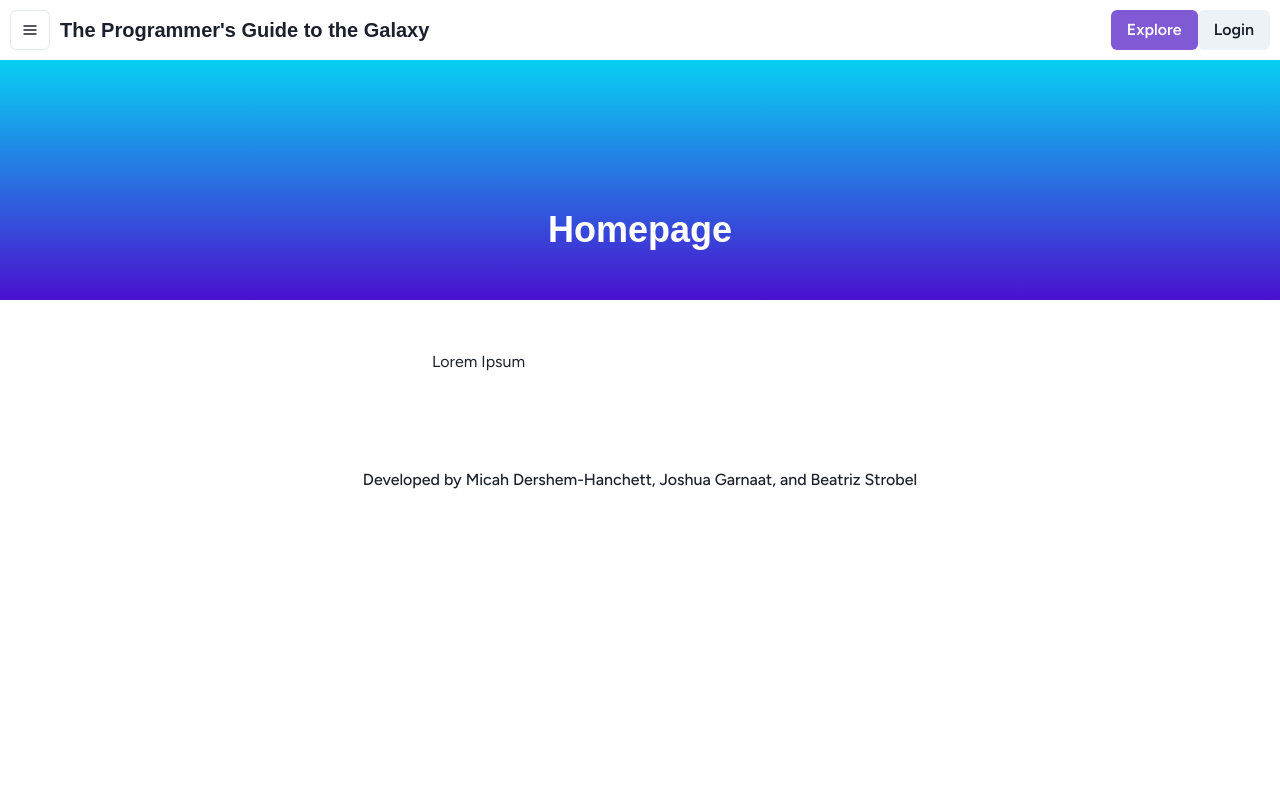
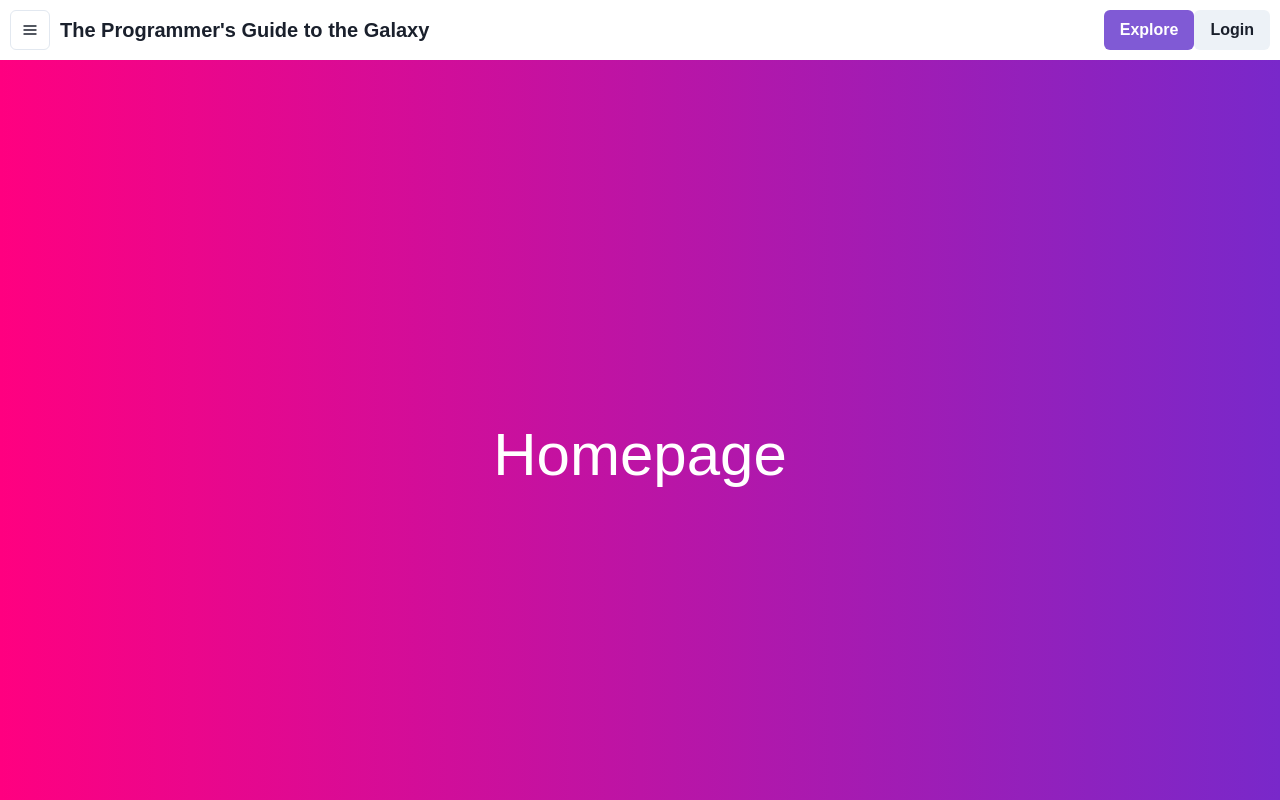
Before and after one commit to beastrobel/project3, a React (Vite) app in the folder client/: page / in a window 1280 px wide. Shown: the top 800 px of the page. Built offline with nearby package versions, Linux system fonts and the light colour scheme.

Commit message:
Added hero images

```diff
--- a/client/src/App.jsx
+++ b/client/src/App.jsx
@@ -1,4 +1,3 @@
-import './Main.css';
 import { Outlet } from 'react-router-dom';
 import { ApolloClient , InMemoryCache, ApolloProvider, createHttpLink } from '@apollo/client';
 import { ChakraProvider } from '@chakra-ui/react';
@@ -12,7 +11,7 @@ import CSS from './pages/CSS';
 import HomePage from './pages/Homepage';
 import HTML from './pages/HTML';
 import JavaScript from './pages/JavaScript';
-import MySQL from './pages/SQL';
+import SQL from './pages/SQL';
 import React from './pages/React';
 
 
--- a/client/src/Main.css
+++ /dev/null
@@ -1,25 +0,0 @@
-* {
-    font-family: 'Figtree', sans-serif;
-}
-
-body {
-    margin: 0px;
-    padding: 0px;
-}
-
-.hero-image {
-    background-image: linear-gradient(rgb(8, 208, 243), rgb(74, 17, 207));
-    height: 30vh;
-    background-repeat: no-repeat;
-    background-size: cover;
-    position: relative;
-  }
-
-  .hero-text {
-    text-align: center;
-    position: absolute;
-    margin-top: 50px;
-    top: 50%;
-    left: 50%;
-    transform: translate(-50%, -50%);
-  }
--- a/client/src/pages/CSS.jsx
+++ b/client/src/pages/CSS.jsx
@@ -1,4 +1,4 @@
-import { Container, Box, Heading, Text, Button, Link } from "@chakra-ui/react";
+import { Container, Box, Heading, Text, Button, Link, Center, Image } from "@chakra-ui/react";
 
 function CSS() {
   const boxStyles = {
@@ -12,13 +12,34 @@ function CSS() {
     marginRight: "10px",
   };
 
+  const heroBoxStyles= {
+    bgColor: "black",
+    h: "300px",
+    position: "relative",
+
+  };
+
+  const heroTextStyles= {
+    color: "white",
+    fontSize: "5xl",
+    pos: "absolute",
+    top: "50%",
+    left: "50%",
+    transform: "translate(-50%,-50%)",
+  };
+
+  const imageStyles={
+    boxSize: "full",
+    opacity: "60%",
+    blendMode: "screen",
+  }
+
   return (
     <Box as="section">
-      <div className="hero-image">
-        <div className="hero-text">
-          <Heading color="white">CSS</Heading>
-        </div>
-      </div>
+      <Box sx={heroBoxStyles}>
+          <Image src="/CSS.png" sx={imageStyles} />
+          <Heading as="h1" sx={heroTextStyles}>CSS</Heading>
+      </Box>
       <Container maxWidth="md" py="50px">
         <Text>
           CSS, or Cascading Style Sheets, serves as the styling language in web
--- a/client/src/pages/HTML.jsx
+++ b/client/src/pages/HTML.jsx
@@ -1,4 +1,4 @@
-import { Container, Box, Heading, Text, Button, Link } from "@chakra-ui/react";
+import { Container, Box, Heading, Text, Button, Link, Image } from "@chakra-ui/react";
 
 function HTML() {
   const boxStyles = {
@@ -12,13 +12,34 @@ function HTML() {
     marginRight: "10px",
   };
 
+  const heroBoxStyles= {
+    bgColor: "black",
+    h: "300px",
+    position: "relative",
+
+  };
+
+  const heroTextStyles= {
+    color: "white",
+    fontSize: "5xl",
+    pos: "absolute",
+    top: "50%",
+    left: "50%",
+    transform: "translate(-50%,-50%)",
+  };
+
+  const imageStyles={
+    boxSize: "full",
+    opacity: "60%",
+    blendMode: "screen",
+  }
+
   return (
     <Box as="section">
-      <div className="hero-image">
-        <div className="hero-text">
-          <Heading color="white">HTML</Heading>
-        </div>
-      </div>
+      <Box sx={heroBoxStyles}>
+          <Image src="/HTML.jpg" sx={imageStyles} />
+          <Heading as="h1" sx={heroTextStyles}>HTML</Heading>
+      </Box>
       <Container maxWidth="md" py="50px">
         <Text>
           HTML, or HyperText Markup Language, is the blueprint for web pages. It
--- a/client/src/pages/Homepage.jsx
+++ b/client/src/pages/Homepage.jsx
@@ -1,23 +1,21 @@
-import { Container, Box, Heading, Text, Button, Link } from "@chakra-ui/react";
+import { Container, Box, Heading, Text, Button, Link, Center } from "@chakra-ui/react";
+
+const heroBoxStyles= {
+    bgGradient: "linear(to-l, #7928CA, #FF0080)",
+    h: "900px",
+}
+
+const heroTextStyles= {
+    color: "white",
+    fontSize: "6xl",
+    pt: "350px",
+}
 
 function Homepage () {
 
-    const boxStyles = {
-        p: "10px",
-    }
-
     return(
-        <Box as="section">
-            <div className="hero-image">
-                <div className="hero-text">
-                    <Heading color="white">Homepage</Heading>
-                </div>
-            </div>
-            <Container maxWidth="md" py="50px">
-                <Text>Lorem Ipsum</Text>
-            </Container>
-        <Box sx={boxStyles}>
-        </Box>
+        <Box as="section" sx={heroBoxStyles}>
+            <Center as="h1" sx={heroTextStyles}>Homepage</Center>
         </Box>
     )
 }
--- a/client/src/pages/JavaScript.jsx
+++ b/client/src/pages/JavaScript.jsx
@@ -1,4 +1,4 @@
-import { Container, Box, Heading, Text, Button, Link } from "@chakra-ui/react";
+import { Container, Box, Heading, Text, Button, Link, Image } from "@chakra-ui/react";
 
 function JavaScript() {
   const boxStyles = {
@@ -12,13 +12,34 @@ function JavaScript() {
     marginRight: "10px",
   };
 
+  const heroBoxStyles= {
+    bgColor: "black",
+    h: "300px",
+    position: "relative",
+
+  };
+
+  const heroTextStyles= {
+    color: "white",
+    fontSize: "5xl",
+    pos: "absolute",
+    top: "50%",
+    left: "50%",
+    transform: "translate(-50%,-50%)",
+  };
+
+  const imageStyles={
+    boxSize: "full",
+    opacity: "60%",
+    blendMode: "screen",
+  }
+
   return (
     <Box as="section">
-      <div className="hero-image">
-        <div className="hero-text">
-          <Heading color="white">JavaScript</Heading>
-        </div>
-      </div>
+      <Box sx={heroBoxStyles}>
+          <Image src="/JS.jpg" sx={imageStyles} />
+          <Heading as="h1" sx={heroTextStyles}>JavaScript</Heading>
+      </Box>
       <Container maxWidth="md" py="50px">
         <Text>
           JavaScript is a coding language mainly used for making websites
--- a/client/src/pages/React.jsx
+++ b/client/src/pages/React.jsx
@@ -1,4 +1,4 @@
-import { Container, Box, Heading, Text, Button, Link } from "@chakra-ui/react";
+import { Container, Box, Heading, Text, Button, Link, Image } from "@chakra-ui/react";
 
 function ReactComponent() {
   const boxStyles = {
@@ -12,13 +12,34 @@ function ReactComponent() {
     marginRight: "10px",
   };
 
+  const heroBoxStyles= {
+    bgColor: "black",
+    h: "300px",
+    position: "relative",
+
+  };
+
+  const heroTextStyles= {
+    color: "white",
+    fontSize: "5xl",
+    pos: "absolute",
+    top: "50%",
+    left: "50%",
+    transform: "translate(-50%,-50%)",
+  };
+
+  const imageStyles={
+    boxSize: "full",
+    opacity: "60%",
+    blendMode: "screen",
+  }
+
   return (
     <Box as="section">
-      <div className="hero-image">
-        <div className="hero-text">
-          <Heading color="white">React</Heading>
-        </div>
-      </div>
+      <Box sx={heroBoxStyles}>
+          <Image src="/REACT.jpg" sx={imageStyles} />
+          <Heading as="h1" sx={heroTextStyles}>React</Heading>
+      </Box>
       <Container maxWidth="md" py="50px">
         <Text>
           React is a JavaScript library for building user interfaces. Developed
--- a/client/src/pages/SQL.jsx
+++ b/client/src/pages/SQL.jsx
@@ -1,6 +1,6 @@
-import { Container, Box, Heading, Text, Button, Link } from "@chakra-ui/react";
+import { Container, Box, Heading, Text, Button, Link, Image } from "@chakra-ui/react";
 
-function MySQL() {
+function SQL() {
   const boxStyles = {
     p: "10px",
     display: "flex",
@@ -12,13 +12,34 @@ function MySQL() {
     marginRight: "10px",
   };
 
+  const heroBoxStyles= {
+    bgColor: "black",
+    h: "300px",
+    position: "relative",
+
+  };
+
+  const heroTextStyles= {
+    color: "white",
+    fontSize: "5xl",
+    pos: "absolute",
+    top: "50%",
+    left: "50%",
+    transform: "translate(-50%,-50%)",
+  };
+
+  const imageStyles={
+    boxSize: "full",
+    opacity: "60%",
+    blendMode: "screen",
+  }
+
   return (
     <Box as="section">
-      <div className="hero-image">
-        <div className="hero-text">
-          <Heading color="white">SQL</Heading>
-        </div>
-      </div>
+      <Box sx={heroBoxStyles}>
+          <Image src="/REACT.jpg" sx={imageStyles} />
+          <Heading as="h1" sx={heroTextStyles}>SQL</Heading>
+      </Box>
       <Container maxWidth="md" py="50px">
         <Text>
           SQL is like the language databases understand. It helps manage data by
@@ -56,4 +77,4 @@ function MySQL() {
   );
 }
 
-export default MySQL;
+export default SQL;
```
Also changed, not shown: client/src/Main.jsx (+7 -2 lines), client/src/components/Login.jsx (renamed from client/src/pages/Login.jsx).
